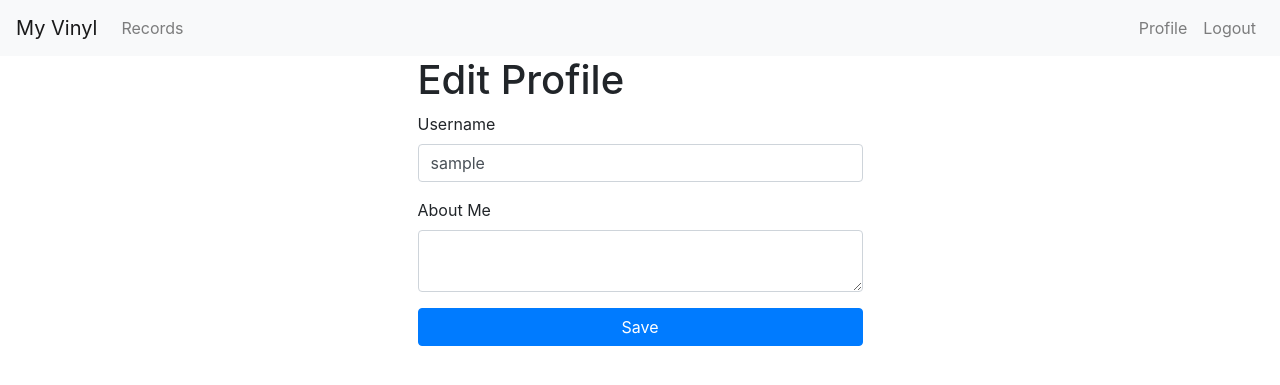
After one commit to jwdepetro/my-vinyl-flask, a Flask app: page /edit_profile in a window 1280 px wide. The commit adds this page. Shown: the top 385 px of the page. Run offline with Flask 2, Linux system fonts and the light colour scheme; the visitor is signed in with stand-in values (Sample User, id 1); data comes from the database, SQL or seed files in the repository; some libraries are stand-ins or nearby versions.

Commit message:
adding view and edit profile pages

```diff
--- a/app/forms.py
+++ b/app/forms.py
@@ -1,6 +1,6 @@
 from flask_wtf import FlaskForm
-from wtforms import StringField, PasswordField, BooleanField, SubmitField, IntegerField
-from wtforms.validators import DataRequired, ValidationError, Email, EqualTo
+from wtforms import StringField, PasswordField, BooleanField, SubmitField, IntegerField, TextAreaField
+from wtforms.validators import DataRequired, ValidationError, Email, EqualTo, Length
 from app.models import User
 
 class LoginForm(FlaskForm):
@@ -26,6 +26,11 @@ class RegistrationForm(FlaskForm):
         if user is not None:
             raise ValidationError('Please user a different email.')
 
+class ProfileForm(FlaskForm):
+    username = StringField('Username', validators=[DataRequired()])
+    about_me = TextAreaField('About Me', validators=[Length(min=0, max=140)])
+    submit = SubmitField('Save')
+
 class RecordForm(FlaskForm):
     artist = StringField('Artist', validators=[DataRequired()])
     album = StringField('Album', validators=[DataRequired()])
--- a/app/models.py
+++ b/app/models.py
@@ -2,6 +2,7 @@ from app import db, login
 from datetime import datetime
 from werkzeug.security import generate_password_hash, check_password_hash
 from flask_login import UserMixin
+from hashlib import md5
 
 @login.user_loader
 def load_user(id):
@@ -12,6 +13,8 @@ class User(UserMixin, db.Model):
     username = db.Column(db.String(64), index=True, unique=True)
     email = db.Column(db.String(120), index=True, unique=True)
     password_hash = db.Column(db.String(128))
+    about_me = db.Column(db.String(140))
+    last_seen = db.Column(db.DateTime, default=datetime.utcnow)
 
     def __repr__(self):
         return '<User {}>'.format(self.username)
@@ -21,6 +24,11 @@ class User(UserMixin, db.Model):
 
     def check_password(self, password):
         return check_password_hash(self.password_hash, password)
+
+    def avatar(self, size):
+        digest = md5(self.email.lower().encode('utf-8')).hexdigest()
+        return 'https://www.gravatar.com/avatar/{}?d=identicon&s={}'.format(
+            digest, size)
 
 class Record(db.Model):
     id = db.Column(db.Integer, primary_key=True)
--- a/app/routes.py
+++ b/app/routes.py
@@ -1,10 +1,16 @@
 from flask import render_template, flash, redirect, url_for, request
 from app import app, db
-from app.forms import LoginForm, RegistrationForm, RecordForm
+from app.forms import LoginForm, RegistrationForm, RecordForm, ProfileForm
 from app.models import User, Record
 from flask_login import current_user, login_user, logout_user, login_required
 from werkzeug.urls import url_parse
+from datetime import datetime
 
+@app.before_request
+def before_request():
+    if current_user.is_authenticated:
+        current_user.last_seen = datetime.utcnow()
+        db.session.commit()
 
 @app.route('/')
 @app.route('/index')
@@ -48,6 +54,27 @@ def register():
         return redirect(url_for('login'))
     return render_template('register.html', form=form, title='Register')
 
+@app.route('/user/<username>')
+@login_required
+def user(username):
+    user = User.query.filter_by(username=username).first_or_404()
+    return render_template('user.html', user=user)
+
+@app.route('/edit_profile', methods=['GET', 'POST'])
+@login_required
+def edit_profile():
+    form = ProfileForm()
+    if form.validate_on_submit():
+        current_user.username = form.username.data
+        current_user.about_me = form.about_me.data
+        db.session.commit()
+        flash('Your changes have been saved.')
+        return redirect(url_for('user', username=current_user.username))
+    elif request.method == 'GET':
+        form.username.data = current_user.username
+        form.about_me.data = current_user.about_me
+    return render_template('edit_profile.html', form=form, title='Edit Profile')
+
 @app.route('/records')
 @login_required
 def records():
@@ -80,7 +107,7 @@ def edit_record(id):
         form.year_released.data = record.year_released
         form.year_printed.data = record.year_printed
         form.condition.data = record.condition
-    return render_template('edit_record.html', form=form, id=id, title='Edit')
+    return render_template('edit_record.html', form=form, id=id, title='Edit Record')
 
 @app.route('/record/create', methods=['GET', 'POST'])
 @login_required
--- a/app/templates/base.html
+++ b/app/templates/base.html
@@ -33,6 +33,9 @@
                     </li>
                     {% else %}
                     <li class="nav-item">
+                        <a class="nav-link" href="{{url_for('user', username=current_user.username)}}">Profile</a>
+                    </li>
+                    <li class="nav-item">
                         <a class="nav-link" href="{{url_for('logout')}}">Logout</a>
                     </li>
                     {% endif %}
--- /dev/null
+++ b/app/templates/edit_profile.html
@@ -0,0 +1,29 @@
+{% extends "base.html" %}
+
+{% block content %}
+<div class="container">
+    <div class="row justify-content-center">
+        <div class="col-8 col-md-5">
+            <h1>Edit Profile</h1>
+            <form action="" method="POST">
+                {{form.hidden_tag()}}
+                <div class="form-group">
+                    {{form.username.label}}
+                    {{form.username(size=32, class="form-control")}}
+                    {% for error in form.username.errors %}
+                    <span>{{error}}</span>
+                    {% endfor %}
+                </div>
+                <div class="form-group">
+                    {{form.about_me.label}}
+                    {{form.about_me(size=32, class="form-control")}}
+                    {% for error in form.about_me.errors %}
+                    <span>{{error}}</span>
+                    {% endfor %}
+                </div>
+                <p>{{form.submit(class="btn btn-primary btn-block")}}</p>
+            </form>
+        </div>
+    </div>
+</div>
+{% endblock %}
--- a/app/templates/register.html
+++ b/app/templates/register.html
@@ -10,9 +10,9 @@
                 <div class="form-group">
                     {{form.username.label}}
                     {{form.username(size=32, class="form-control")}}
-                        {% for error in form.username.errors %}
-                        <span>{{error}}</span>
-                        {% endfor %}
+                    {% for error in form.username.errors %}
+                    <span>{{error}}</span>
+                    {% endfor %}
                 </div>
                 <div class="form-group">
                     {{form.email.label}}
```
Also changed, not shown: app/templates/user.html (added, +46 -0 lines), migrations/versions/50223be9d465_adding_user_fields.py (added, +30 -0 lines).
